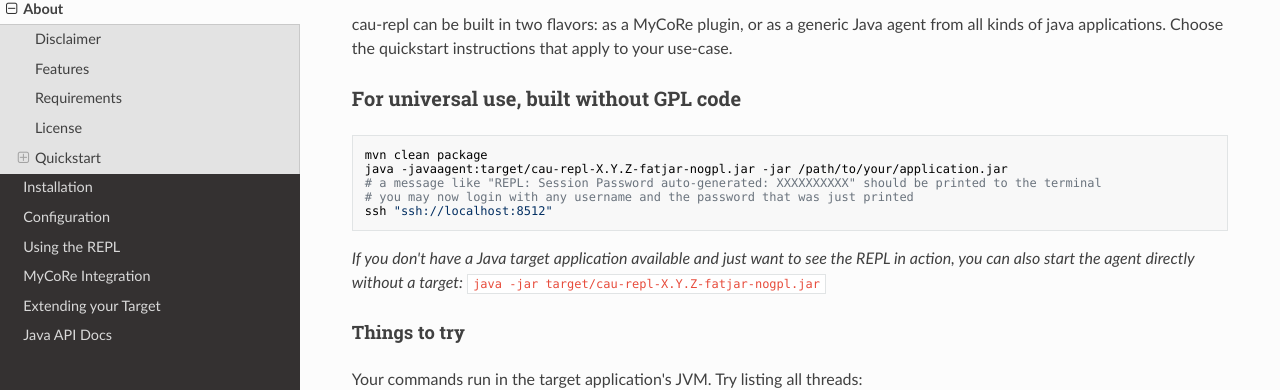
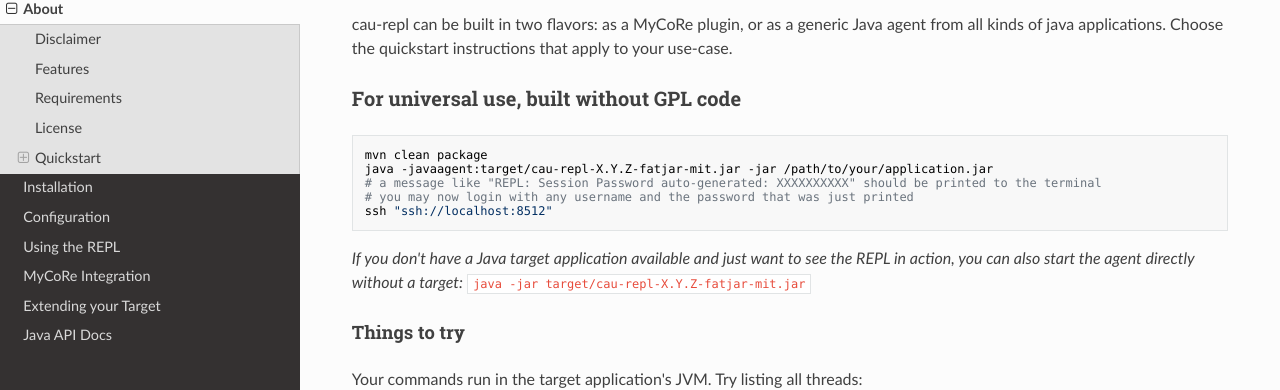
Before and after one commit to os-cau/cau-repl, an MkDocs documentation site: the page built from docs/index.md, in a window 1280 px wide and 900 px high, scrolled down 1698 px. Shown: the part 112-502 px from the top of the window. Built offline with MkDocs 1.6.1, drawn with Linux system fonts in a browser that asks for light colours; nearby versions of some CDN libraries.

Commit message:
rename the "-nogpl" build to "-mit"

````diff
--- a/docs/index.md
+++ b/docs/index.md
@@ -72,13 +72,13 @@ applications. Choose the quickstart instructions that apply to your use-case.
 
 ### For universal use, built without GPL code
     mvn clean package
-    java -javaagent:target/cau-repl-X.Y.Z-fatjar-nogpl.jar -jar /path/to/your/application.jar
+    java -javaagent:target/cau-repl-X.Y.Z-fatjar-mit.jar -jar /path/to/your/application.jar
     # a message like "REPL: Session Password auto-generated: XXXXXXXXXX" should be printed to the terminal
     # you may now login with any username and the password that was just printed
     ssh "ssh://localhost:8512"
 
 *If you don't have a Java target application available and just want to see the REPL in action, you can also start the agent
-directly without a target:* `java -jar target/cau-repl-X.Y.Z-fatjar-nogpl.jar`
+directly without a target:* `java -jar target/cau-repl-X.Y.Z-fatjar-mit.jar`
 
 #### Things to try
 
--- a/docs/installation.md
+++ b/docs/installation.md
@@ -17,7 +17,7 @@ mvn clean package
 ```
 This will produce the following two JARs:
 
-- `target/cau-repl-X.Y.Z-fatjar-nogpl.jar` can be used as a standalone Java agent and contains all of cau-repls dependencies
+- `target/cau-repl-X.Y.Z-fatjar-mit.jar` can be used as a standalone Java agent and contains all of cau-repls dependencies
 - `target/cau-repl-agent-X.Y.Z.jar` is an optional lightweight loader-only agent that can be used to load the full `fatjar`
   into a specific classloader. Use this if your application places its classes in a non-default classloader (e.g.
   web applications in a servlet container). See the [Classloader Selection](#classloader-selection) section for details.
@@ -27,21 +27,21 @@ This will produce the following two JARs:
 To simply get access to the SSH REPL, load cau-repl as a Java agent. You need to pass a special parameter to your
 Java command:
 ```bash
-java -javaagent:/path/to/cau-repl-X.Y.Z-fatjar-nogpl.jar ...
+java -javaagent:/path/to/cau-repl-X.Y.Z-fatjar-mit.jar ...
 ```
 This also allows you to compile your own classes and use them in the REPL.
 
 If you would like to extend your own classes' availability to the entire application (and not just the REPL), they need
 to be loaded into the system-default classloader. Then you should configure cau-repl like this:
 ```bash
-java -javaagent:/path/to/cau-repl-X.Y.Z-fatjar-nogpl.jar -DCAU.Groovy.UseSystemClassLoader=true ...
+java -javaagent:/path/to/cau-repl-X.Y.Z-fatjar-mit.jar -DCAU.Groovy.UseSystemClassLoader=true ...
 ```
 
 If you use the system-default classloader and loading your classes fails with an exception, you might also need to
 disable the access protection provided by Java's module system (potentially impacting your target's security if it
 depends on it). Whether this step is necessary, depends on your target application:
 ```bash
-java -javaagent:/path/to/cau-repl-X.Y.Z-fatjar-nogpl.jar --add-opens 'java.base/java.lang=ALL-UNNAMED' -DCAU.Groovy.UseSystemClassLoader=true ...
+java -javaagent:/path/to/cau-repl-X.Y.Z-fatjar-mit.jar --add-opens 'java.base/java.lang=ALL-UNNAMED' -DCAU.Groovy.UseSystemClassLoader=true ...
 ```
 
 The REPL will listen for SSH connections on port 8512 on the local interface. You can use any username to log in. A
--- a/pom.xml
+++ b/pom.xml
@@ -73,7 +73,7 @@
     <versions.mycore>2022.06.2</versions.mycore> <!-- remember to adjust the version in the <version> and <parent> elements above accordingly by hand -->
     <conditional.jar.exclude>de/uni_kiel/rz/fdr/repl/mycore/</conditional.jar.exclude>
     <conditional.resources.exclude>**/*-mycore-*</conditional.resources.exclude>
-    <conditional.jarclassifier>fatjar-nogpl</conditional.jarclassifier>
+    <conditional.jarclassifier>fatjar-mit</conditional.jarclassifier>
   </properties>
 
   <profiles>
````
Also changed, not shown: README.md (+2 -2 lines), 1 other file.
